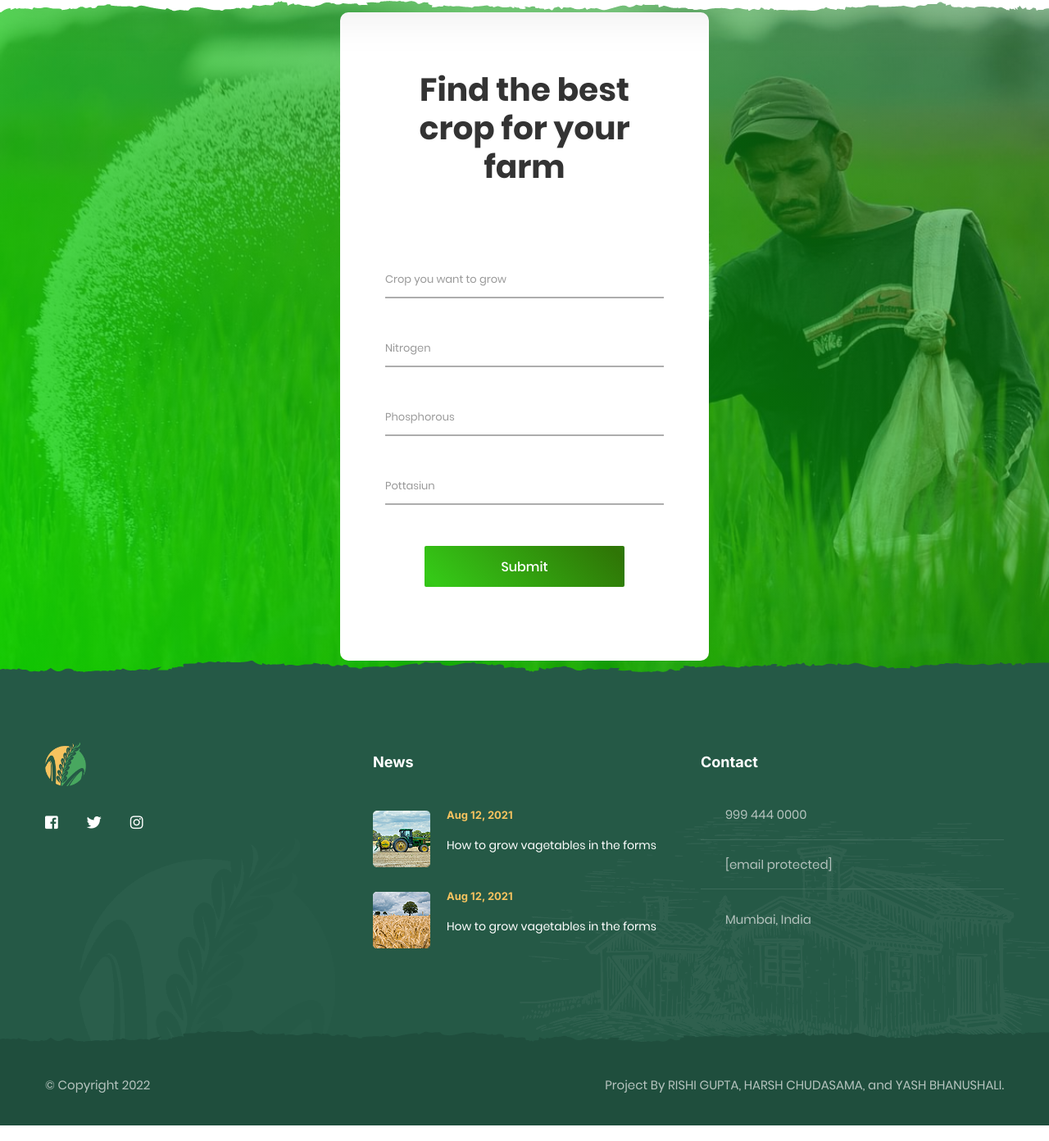
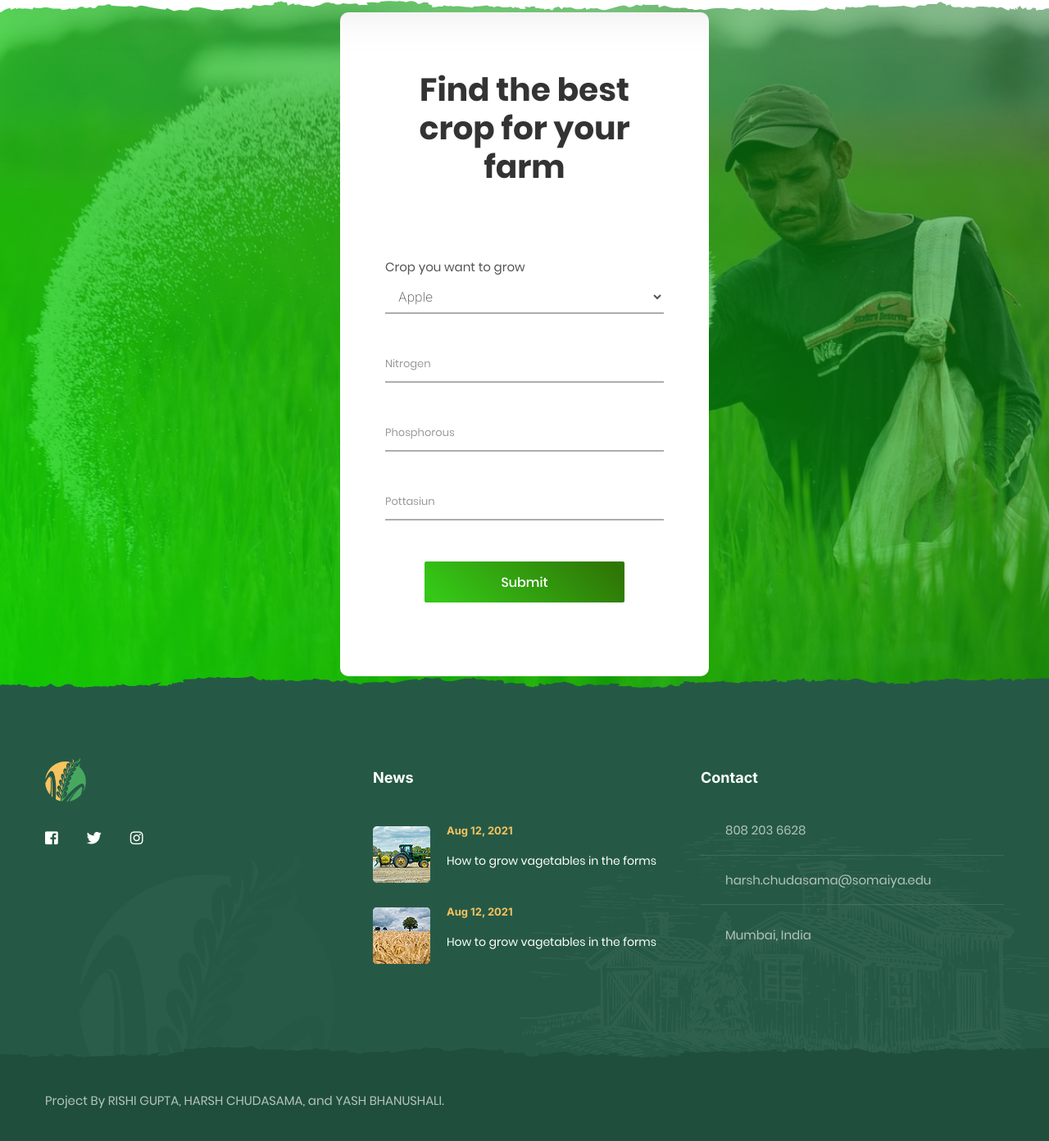
Before and after one commit to harshchudasama365/Crop-Fertilizer-Recommendation-System, a Django app: page /fertilizer_form in a window 1280 px wide. Shown: the part 109-1501 px from the top of the page at 82% size. Run offline with Django 3.2, Linux system fonts and the light colour scheme; parts of the project's set-up code (start-up, migrations or seed data) failed here and were passed over; some libraries are stand-ins or nearby versions.

Commit message:
fertilizer drop down added

```diff
--- a/Home/utils.py
+++ b/Home/utils.py
@@ -68,19 +68,19 @@ class CNN_Model(nn.Module):
 fertilizer_dict = {
         'NHigh': """<b style = "color:#c79c60;">The N value of soil is high and might give rise to weeds.</b>
         <br/><br/> Please consider the following suggestions:
-        <p align="justify">1. <i> Manure </i> – adding manure is one of the simplest ways to amend your soil with nitrogen. Be careful as there are various types of manures with varying degrees of nitrogen.</p>
+        <p align="justify">1. Plant ‘green manure’ crops like cabbage, corn and brocolli.</p>
         <p align="justify">2. <i>Coffee grinds </i> – use your morning addiction to feed your gardening habit! Coffee grinds are considered a green compost material which is rich in nitrogen. Once the grounds break down, your soil will be fed with delicious, delicious nitrogen. An added benefit to including coffee grounds to your soil is while it will compost, it will also help provide increased drainage to your soil.</p>
         <p align="justify">3. <i>Plant nitrogen fixing plants</i> – planting vegetables that are in Fabaceae family like peas, beans and soybeans have the ability to increase nitrogen in your soil</p>
-        <p align="justify">4. Plant ‘green manure’ crops like cabbage, corn and brocolli</p>
+        <p align="justify">4. <i> Manure </i> – adding manure is one of the simplest ways to amend your soil with nitrogen. Be careful as there are various types of manures with varying degrees of nitrogen.</p>
         <p align="justify">5. <i>Use mulch (wet grass) while growing crops</i> - Mulch can also include sawdust and scrap soft woods </p><hr style = "height:2px; background-color:#c79c60;">""",
 
         'Nlow': """<b style = "color:#c79c60;">The N value of your soil is low.</b>
         <br/><br/> Please consider the following suggestions:
-        <p align="justify"> 1. <i>Add sawdust or fine woodchips to your soil</i> – the carbon in the sawdust/woodchips love nitrogen and will help absorb and soak up and excess nitrogen.</p>
+        <p align="justify"> 1. Add composted manure to the soil.</p>
         <p align="justify">2. <i>Plant heavy nitrogen feeding plants</i> – tomatoes, corn, broccoli, cabbage and spinach are examples of plants that thrive off nitrogen and will suck the nitrogen dry.</p>
         <p align="justify">3. <i>Water</i> – soaking your soil with water will help leach the nitrogen deeper into your soil, effectively leaving less for your plants to use.</p>
         <p align="justify">4. <i>Sugar</i> – In limited studies, it was shown that adding sugar to your soil can help potentially reduce the amount of nitrogen is your soil. Sugar is partially composed of carbon, an element which attracts and soaks up the nitrogen in the soil. This is similar concept to adding sawdust/woodchips which are high in carbon content.</p>
-        <p align="justify">5. Add composted manure to the soil.</p>
+        <p align="justify">5. <i>Add sawdust or fine woodchips to your soil</i> – the carbon in the sawdust/woodchips love nitrogen and will help absorb and soak up and excess nitrogen.</p>
         <p align="justify">6. Plant Nitrogen fixing plants like peas or beans.</p>
         <p align="justify">7. <i>Use NPK fertilizers with high N value.</i></p>
         <p align="justify">8. <i>Do nothing</i> – It may seem counter-intuitive, but if you already have plants that are producing lots of foliage, it may be best to let them continue to absorb all the nitrogen to amend the soil for your next crops.</p><hr style = "height:2px; background-color:#c79c60;">""",
@@ -89,11 +89,11 @@ fertilizer_dict = {
 
         'PHigh': """<b style = "color:#c79c60;">The P value of your soil is high.</b>
         <br/> <br/>Please consider the following suggestions:
-        <p align="justify">1. <i>Avoid adding manure</i> – manure contains many key nutrients for your soil but typically including high levels of phosphorous. Limiting the addition of manure will help reduce phosphorus being added.</p>
+        <p align="justify">1. Use crop rotations to decrease high phosphorous levels</p>
         <p align="justify">2. <i>Use only phosphorus-free fertilizer</i> – if you can limit the amount of phosphorous added to your soil, you can let the plants use the existing phosphorus while still providing other key nutrients such as Nitrogen and Potassium. Find a fertilizer with numbers such as 10-0-10, where the zero represents no phosphorous.</p>
         <p align="justify">3. <i>Water your soil</i> – soaking your soil liberally will aid in driving phosphorous out of the soil. This is recommended as a last ditch effort.</p>
         <p align="justify">4. Plant nitrogen fixing vegetables to increase nitrogen without increasing phosphorous (like beans and peas).</p>
-        <p align="justify">5. Use crop rotations to decrease high phosphorous levels</p><hr style = "height:2px; background-color:#c79c60;">""",
+        <p align="justify">5. <i>Avoid adding manure</i> – manure contains many key nutrients for your soil but typically including high levels of phosphorous. Limiting the addition of manure will help reduce phosphorus being added.</p><hr style = "height:2px; background-color:#c79c60;">""",
 
         'Plow': """<b style = "color:#c79c60;">The P value of your soil is low.</b>
         <br/> <br/>Please consider the following suggestions:
@@ -121,11 +121,11 @@ fertilizer_dict = {
 
         'Klow': """<b style = "color:#c79c60;">The K value of your soil is low.</b>
         <br/><br/>Please consider the following suggestions:
-        <p align="justify">1. Mix in muricate of potash or sulphate of potash</p>
-        <p align="justify">2. Try kelp meal or seaweed</p>
-        <p align="justify">3. Try Sul-Po-Mag</p>
+        <p align="justify">1. Try kelp meal or seaweed</p>
+        <p align="justify">2. Mix in muricate of potash or sulphate of potash</p>
+        <p align="justify">3. Use Potash fertilizers since they contain high values potassium</p>
         <p align="justify">4. Bury banana peels an inch below the soils surface</p>
-        <p align="justify">5. Use Potash fertilizers since they contain high values potassium</p><hr style = "height:2px; background-color:#c79c60;">
+        <p align="justify">5. Try Sul-Po-Mag</p><hr style = "height:2px; background-color:#c79c60;">
         """,
 
         'KNo': """<b style = "color:#c79c60;">The K value of your soil is up to the mark.</b><hr style = "height:2px; background-color:#c79c60;"s>"""
--- a/templates/base.html
+++ b/templates/base.html
@@ -114,7 +114,7 @@
 
 <div class="main-header__info">
 
-<a href="tel:92-666-888-0000" class="main-header__info-phone">
+<a href="tel:91-808-203-6629" class="main-header__info-phone">
 <i class="agrikon-icon-phone-call"></i>
 <span class="main-header__info-phone-content">
 <span class="main-header__info-phone-text">Call if any query</span>
@@ -183,11 +183,11 @@
     <ul class="list-unstyled footer-widget__contact">
     <li>
     <i class="agrikon-icon-telephone"></i>
-    <a href="tel:666-888-0000">999 444 0000</a>
+    <a href="tel:808-203-6629">808 203 6628</a>
     </li>
     <li>
     <i class="agrikon-icon-email"></i>
-    <a href="#"><span class="__cf_email__" data-cfemail="d3bdb6b6b7bbb6bfa393b0bcbea3b2bdaafdb0bcbe">[email&#160;protected]</span></a>
+    <a href="mailto: harsh.chudasama@somaiya.edu"><span class="__cf_email__">harsh.chudasama@somaiya.edu</span></a>
     </li>
     <li>
     <i class="agrikon-icon-pin"></i>
@@ -200,7 +200,6 @@
     </footer>
     <div class="bottom-footer">
     <div class="container">
-    <p>© Copyright 2022</p>
     <div class="bottom-footer__links">
     {% comment %} <a href="#">Terms & Conditions</a>
     <a href="#">Privacy Policy</a>
@@ -225,13 +224,13 @@
           <ul class="mobile-nav__contact list-unstyled">
               <li>
                   <i class="agrikon-icon-email"></i>
-                  <a href="https://ninetheme.com/cdn-cgi/l/email-protection#57393232333f323b27173630253e3c38397934383a"><span
+                  <a href="mailto: harsh.chudasama@somaiya.edu"><span
                           class="__cf_email__"
-                          data-cfemail="fa949f9f9e929f968aba9b9d8893919594d4999597">[email&#160;protected]</span></a>
+                          data-cfemail="fa949f9f9e929f968aba9b9d8893919594d4999597">harsh.chudasama@somaiya.edu</span></a>
               </li>
               <li>
                   <i class="agrikon-icon-telephone"></i>
-                  <a href="tel:666-888-0000">808 203 6628</a>
+                  <a href="tel:808-203-6629">808 203 6628</a>
               </li>
           </ul>
           <div class="mobile-nav__top">
--- a/templates/fertilizer_form.html
+++ b/templates/fertilizer_form.html
@@ -15,8 +15,48 @@
               class="wrap-input2 validate-input"
               data-validate="Valid email is required: ex@abc.xyz"
             >
-              <input class="input2" type="text"  id="crop" name="crop" required/>
-              <span class="focus-input2" data-placeholder="Crop you want to grow"></span>
+              <!-- <input class="input2" type="text"  id="crop" name="crop" required/>
+              <span class="focus-input2" data-placeholder="Crop you want to grow"></span> -->
+              <label for="crop" class="input2" style="font-family: Poppins-Regular;">Crop you want to grow</label>
+      <select
+        id="crop"
+        name="crop"
+        class="form-control"
+        style="font-weight: 200; color: #555555;border: none;"
+        required
+      >
+      <option value="apple">Apple</option>
+      <option value="banana">banana</option>
+      <option value="blackgram">blackgram</option>
+      <option value="chickpea">chickpea</option>
+      <option value="coconut">coconut</option>
+      <option value="coffee">coffee</option>
+      <option value="cotton">cotton</option>
+      <option value="Grapes">Grapes</option>
+      <option value="groundnut">groundnut</option>
+      <option value="Jute">Jute</option>
+      <option value="kidneybeans">kidneybeans</option>
+      <option value="lentil">lentil</option>
+      <option value="maize">maize</option>
+      <option value="mango">Mango</option>
+      <option value="mothbeans">mothbeans</option>
+      <option value="mungbean">mungbean</option>
+      <option value="muskmelon">muskmelon</option>
+      <option value="mustard">mustard</option>
+      <option value="orange">orange</option>
+      <option value="paddy">paddy</option>
+      <option value="papaya">papaya</option>
+      <option value="pearlmillet">pearlmillet</option>
+      <option value="pigeonpea">pigeonpea</option>
+      <option value="pomegranate">pomegranate</option>
+      <option value="rapeseed">rapeseed</option>
+      <option value="rice">rice</option>
+      <option value="sorghum">sorghum</option>
+      <option value="sugarcane">sugarcane</option>
+      <option value="watermelon">watermelon</option>
+      <option value="wheat">wheat</option>
+
+    </select>
             </div>
             <div
               class="wrap-input2 validate-input"
--- a/templates/index.html
+++ b/templates/index.html
@@ -42,7 +42,6 @@
                             <h2><span>Agriculture</span> <br>
                                 & Smart Farming</h2>
                             <p>Get Informed Decisions About Your Farming Strategy.</p>
-                            <a href="#" class=" thm-btn">Discover More</a>
 
                         </div>
                     </div>
@@ -60,7 +59,6 @@
                             <h2><span>Agriculture</span><br>
                                 & Smart Farming</h2>
                             <p>Get Informed Decisions About Your Farming Strategy.</p>
-                            <a href="#" class=" thm-btn">Discover More</a>
 
                         </div>
                     </div>
@@ -241,7 +239,6 @@
             <div class="col-lg-7">
                 <div class="call-to-action__three-content">
                     <h3>We are here to help you .</h3>
-                    <a href="about.html" class="thm-btn">Discover More</a>
                 </div>
             </div>
         </div>
```
Also changed, not shown: db.sqlite3.
